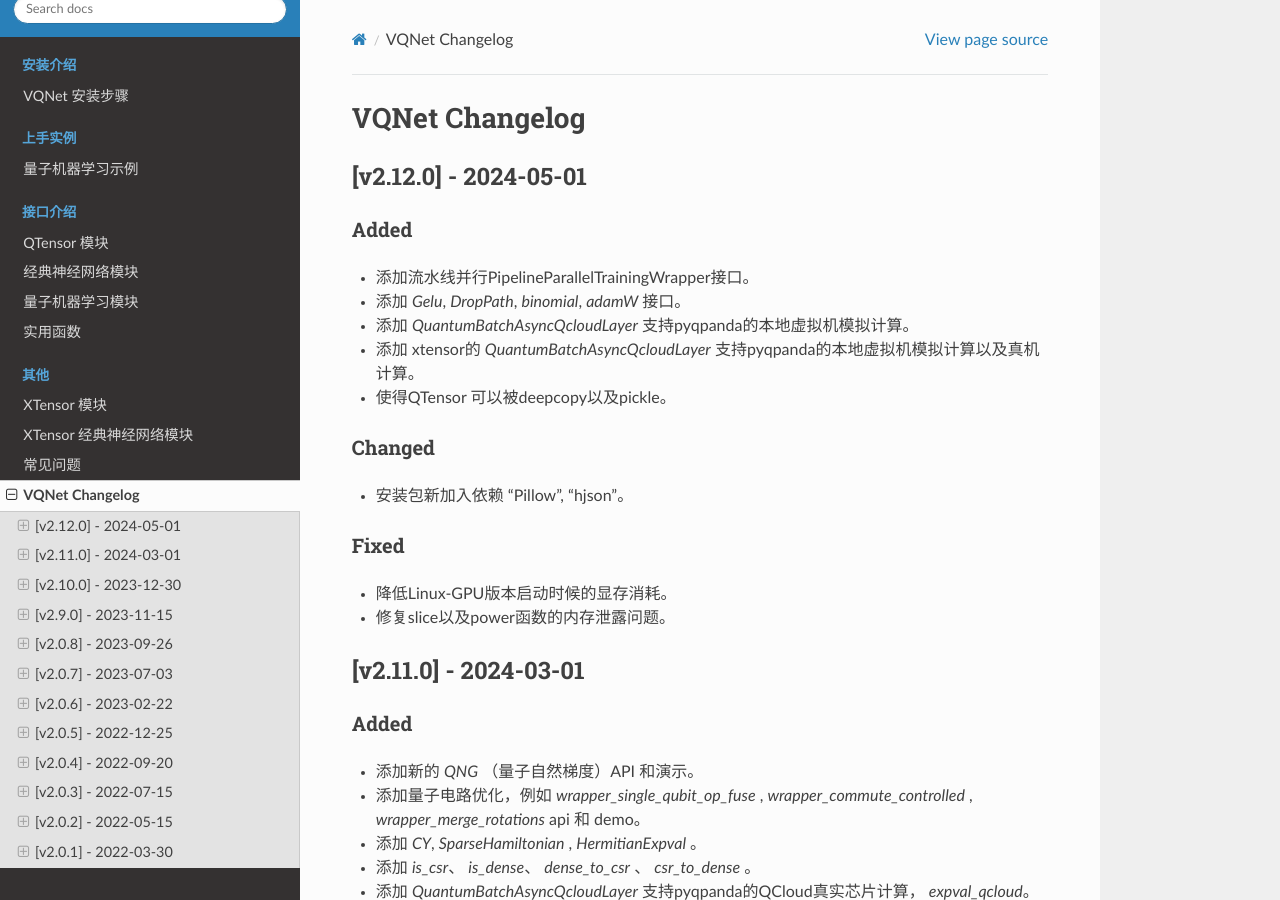
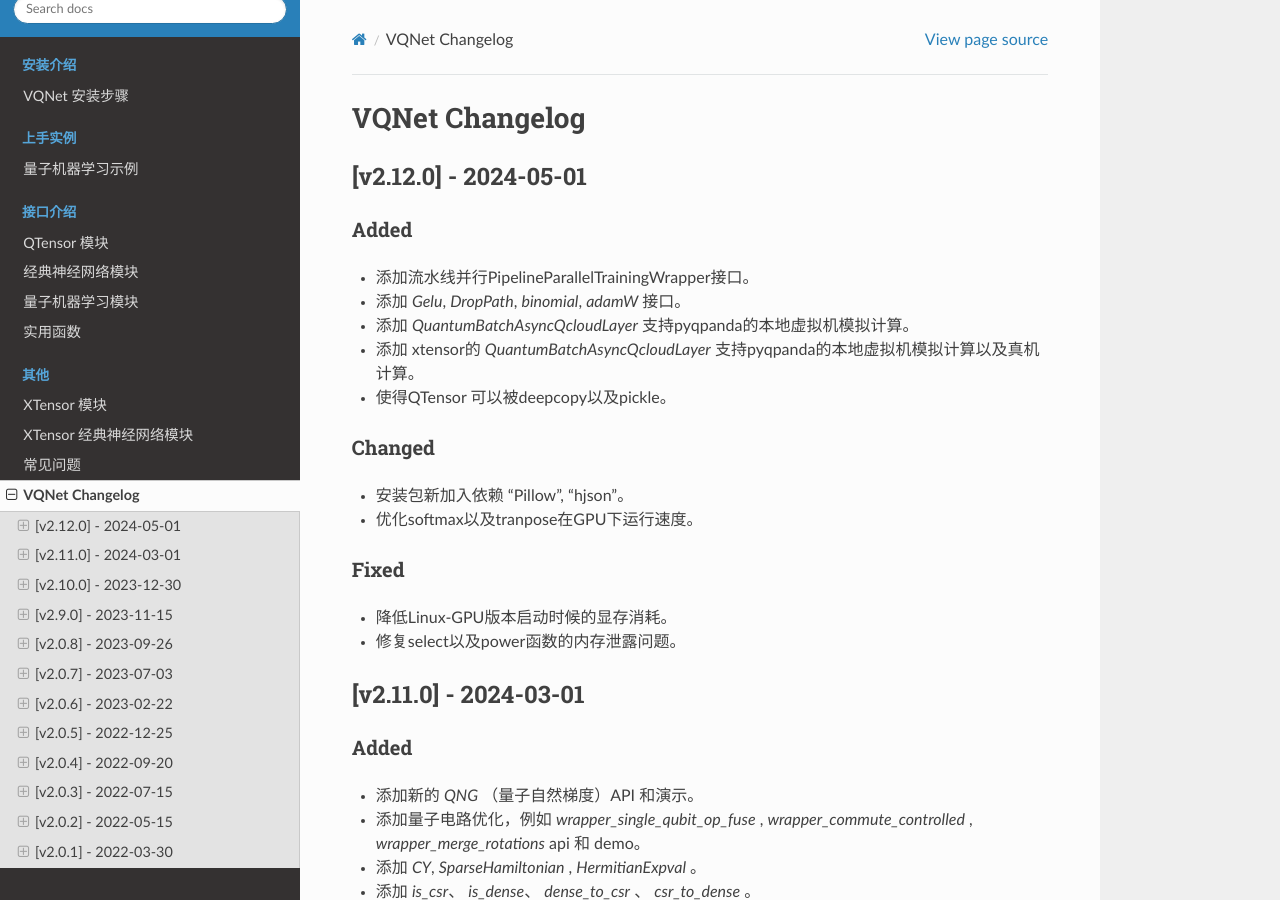
Before and after one commit to OriginQ/VQNET2.0-tutorial, a Sphinx documentation site: the page built from source/rst/CHANGELOG.rst, in a window 1280 px wide and 900 px high. Built offline with Sphinx 7.4.7 and the Read the Docs theme 2.0.0, drawn with Linux system fonts in a browser that asks for light colours.

Commit message:
[ref] changlog ref

```diff
--- a/source/rst/CHANGELOG.rst
+++ b/source/rst/CHANGELOG.rst
@@ -18,11 +18,12 @@
 ===================
 
 - 安装包新加入依赖 "Pillow", "hjson"。
+- 优化softmax以及tranpose在GPU下运行速度。
 
 Fixed
 ===================
 - 降低Linux-GPU版本启动时候的显存消耗。
-- 修复slice以及power函数的内存泄露问题。
+- 修复select以及power函数的内存泄露问题。
 
 [v2.11.0] - 2024-03-01
 ***************************
```
